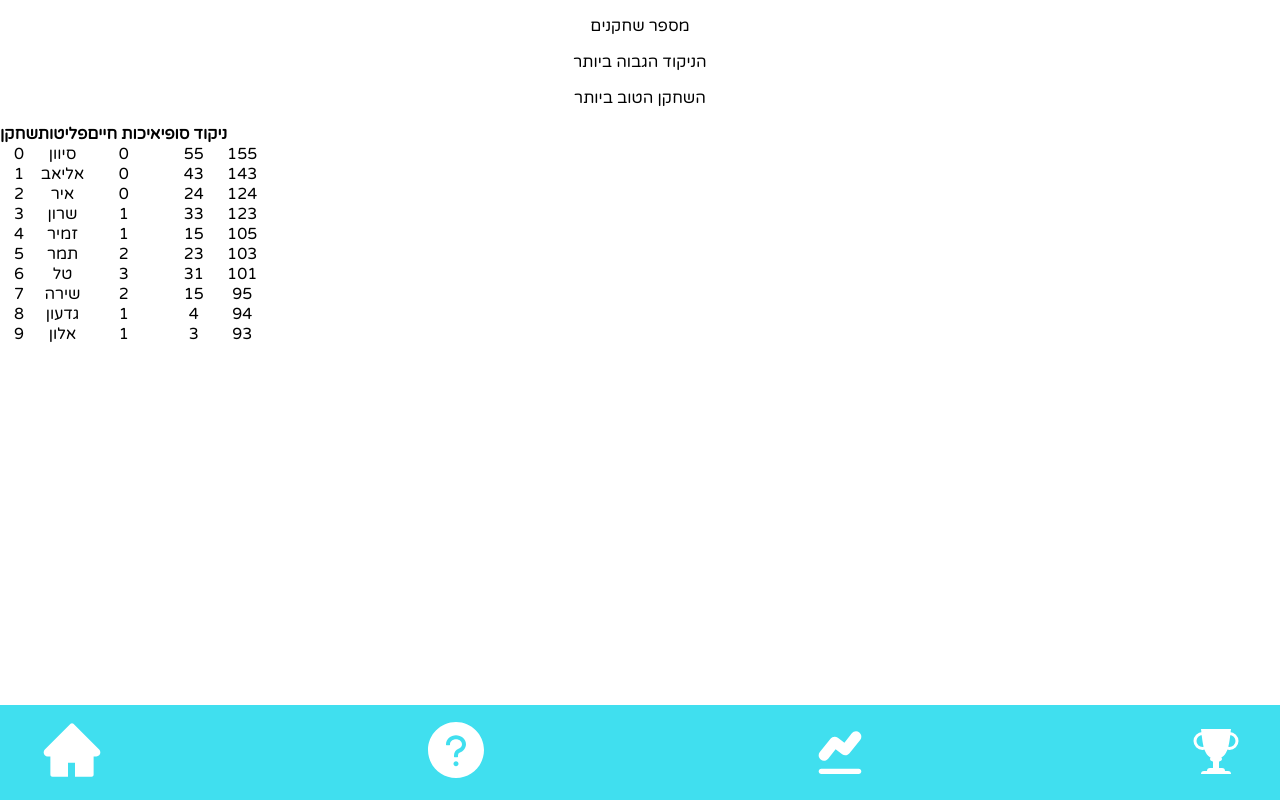
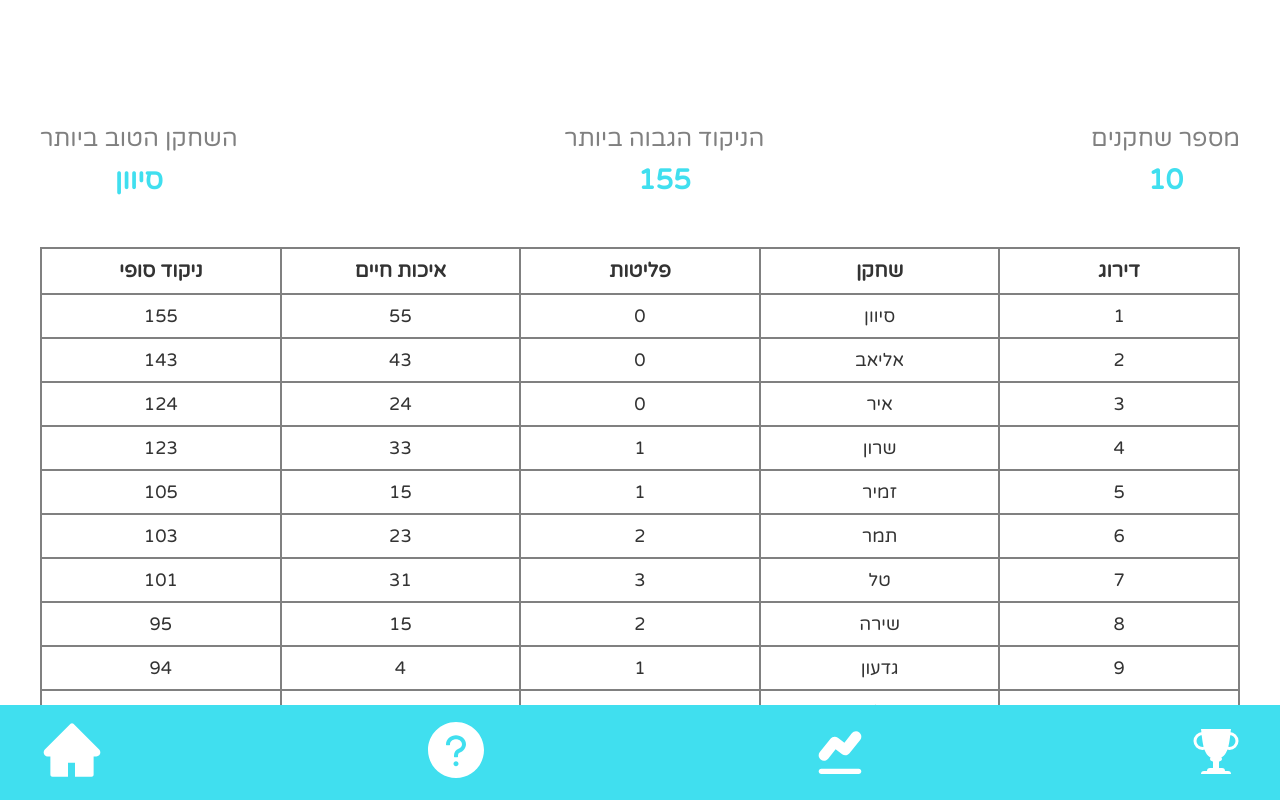
Before and after one commit to ornevo/ClimateGame, a React (Create React App) app in the folder app/: page /score in a window 1280 px wide. Built offline with nearby package versions, Linux system fonts and the light colour scheme.

Commit message:
score css

```diff
--- /dev/null
+++ b/app/src/assets/css/cmps/high-score.css
@@ -0,0 +1,65 @@
+.score-dashboard-container {
+    direction: rtl;
+    padding-top: 50px;
+    margin-inline-start: 40px;
+    margin-inline-end: 40px;
+    min-height: calc(100vh - 95px);
+    /* width: 100%; */
+}
+
+.score-table {
+    background: unset;
+    border: 1px solid grey;
+    width: 100%;
+    color: rgb(51, 51, 51);
+    font-family: varela;
+    margin-top: 50px;
+}
+
+.score-table-header th {
+    text-align: center;
+    padding: 10px 0;
+    font-weight: bold;
+    font-size: 20px;
+    border: 1px solid grey;
+    max-width: 40px;
+}
+
+.score-table-body .score-td {
+    padding: 10px 0;
+    text-align: center;
+    vertical-align: middle;
+    font-size: 18px;
+    border: 1px solid grey;
+    max-width: 40px;
+}
+
+.high-score-board-recap {
+    justify-content: space-between;
+
+}
+
+.total-gamers,
+.high-score,
+.high-score-gamer {
+    margin-top: 50px;
+    color: grey;
+}
+
+
+.gamers-info {
+    margin-bottom: 10px;
+    /* padding: 30px; */
+    text-align: center;
+    font-size: 24px;
+    /* padding: 10px; */
+}
+
+.gamers-info-details {
+    margin-bottom: 10px;
+    text-align: center;
+    font-size: 28px;
+    padding: 10px;
+    color: var(--clr1);
+    font-weight: bold;
+}
--- a/app/src/assets/css/main.css
+++ b/app/src/assets/css/main.css
@@ -14,3 +14,4 @@
 @import './cmps/app-footer.css';
 @import './cmps/about.css';
 @import './cmps/term-popup.css';
+@import './cmps/high-score.css';
--- a/app/src/components/HighScore.jsx
+++ b/app/src/components/HighScore.jsx
@@ -1,6 +1,4 @@
-import React, { useEffect, useState, useRef } from 'react'
-import { useLocation, NavLink } from 'react-router-dom'
-
+import React from 'react'
 
 export const HighScore = () => {
 
@@ -69,20 +67,25 @@ export const HighScore = () => {
 
     return (
         <div className="score-dashboard-container">
-
+            <section className="high-score-board-recap flex">
                 <div className='total-gamers'>
-                <p className='gamers-amount'>מספר שחקנים</p>
+                    <p className='gamers-info'>מספר שחקנים</p>
+                    <span className='gamers-info-details'>{scores.length}</span>
                 </div>
                 <div className='high-score'>
-                <p className='highest'>הניקוד הגבוה ביותר</p>
+                    <p className='gamers-info'>הניקוד הגבוה ביותר</p>
+                    <span className='gamers-info-details'>{scores[0].totalScore}</span>
                 </div>
                 <div className='high-score-gamer'>
-                <p className='best-gamer'>השחקן הטוב ביותר</p>
+                    <p className='gamers-info'>השחקן הטוב ביותר</p>
+                    <span className='gamers-info-details'>{scores[0].name}</span>
                 </div>
+            </section>
 
             <table className='score-table' cellPadding="0" cellSpacing="0" border="0">
                 <thead className='score-table-header'>
                     <tr>
+                        <th className='score-th'>דירוג</th>
                         <th className='score-th'>שחקן</th>
                         <th className='score-th'>פליטות</th>
                         <th className='score-th'>איכות חיים</th>
@@ -90,13 +93,13 @@ export const HighScore = () => {
                     </tr>
                 </thead>
 
-                <tbody>
+                <tbody className='score-table-body'>
                     {scores.map((score, idx) => <tr key={idx}>
-                        <td data-label="RANK">{idx}</td>
-                        <td data-label="GAMER">{score.name}</td>
-                        <td data-label="EMISSIONS">{score.emissions}</td>
-                        <td data-label="QUALITY">{score.quality}</td>
-                        <td data-label="TOTAL SCORE">{score.totalScore}</td>
+                        <td className="score-td" data-label="RANK">{idx + 1}</td>
+                        <td className="score-td" data-label="GAMER">{score.name}</td>
+                        <td className="score-td" data-label="EMISSIONS">{score.emissions}</td>
+                        <td className="score-td" data-label="QUALITY">{score.quality}</td>
+                        <td className="score-td" data-label="TOTAL SCORE">{score.totalScore}</td>
                     </tr>)}
 
                 </tbody>
```
Lines whose indentation alone changed are shown as unchanged.
